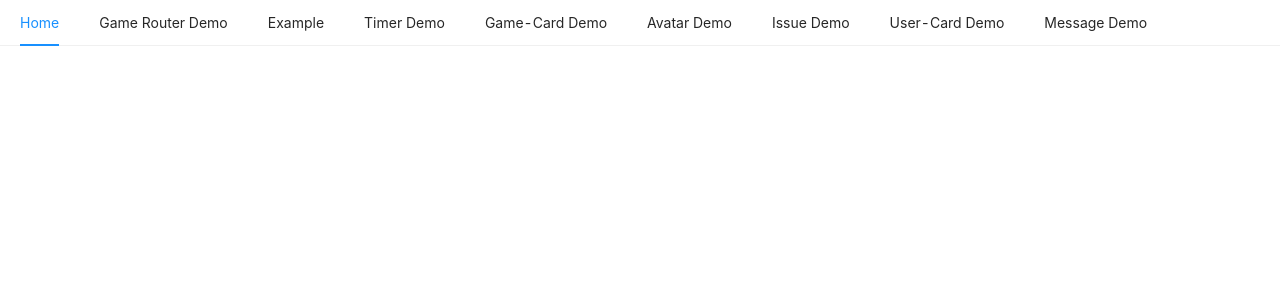
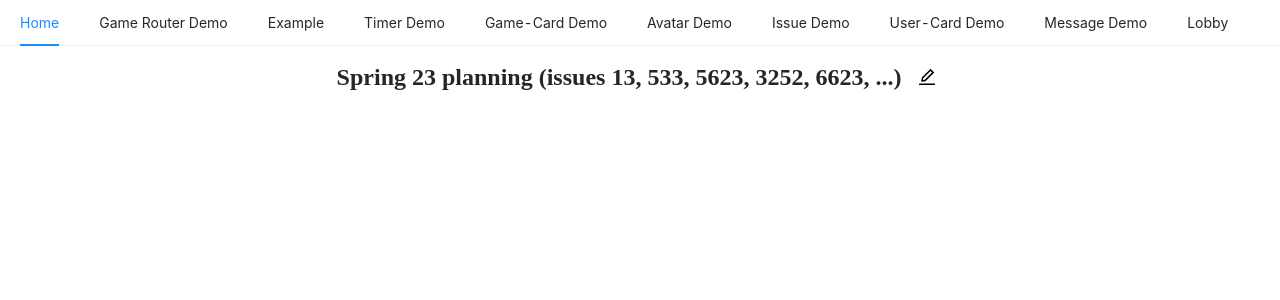
Before and after one commit to fronte-finem/RSS_React-2021Q3_Team-33_Pointing-Poker, a React (Vite) app: page /lobby in a window 1280 px wide. Shown: the top 300 px of the page. Built offline with nearby package versions, Linux system fonts and the light colour scheme.

Commit message:
feat: add lobby modal for edit title

```diff
--- a/client/src/components/app/routes.ts
+++ b/client/src/components/app/routes.ts
@@ -7,6 +7,7 @@ import { PageIssueDemo } from '@client/components/pages/demo/issue';
 import { PageUserCardDemo } from '@client/components/pages/demo/user-card';
 import { PageMessageDemo } from '@client/components/pages/demo/message';
 import { PageGameRouterDemo } from '@client/components/pages/demo/game-router';
+import { PageLobby } from '../pages/lobby/lobby';
 
 interface RouteConf {
   path: string;
@@ -60,4 +61,9 @@ export const routes: RouteConf[] = [
     name: 'Message Demo',
     component: PageMessageDemo,
   },
+  {
+    path: '/lobby',
+    name: 'Lobby',
+    component: PageLobby,
+  },
 ];
--- /dev/null
+++ b/client/src/components/pages/lobby/lobby-buttons.tsx
@@ -0,0 +1,21 @@
+import React from 'react';
+import {
+  StyleEditTitleButton,
+  StyleLobbyEditTitleIcon,
+} from './lobby-info-styles';
+
+interface EditButtonProps {
+  setEditModal: (isShow: boolean) => void;
+}
+
+export const EditTitleButton: React.FC<EditButtonProps> = (props) => {
+  const { setEditModal } = props;
+
+  return (
+    <StyleEditTitleButton
+      type="link"
+      icon={<StyleLobbyEditTitleIcon />}
+      onClick={() => setEditModal(true)}
+    />
+  );
+};
--- /dev/null
+++ b/client/src/components/pages/lobby/lobby-info-styles.tsx
@@ -0,0 +1,25 @@
+import { EditOutlined } from '@ant-design/icons';
+import { Button, Col, Form } from 'antd';
+import styled from 'styled-components';
+
+export const StyleLobbyInfo = styled(Col)`
+  margin-top: 15px;
+  display: flex;
+  justify-content: center;
+  align-items: center;
+`;
+
+export const StyleEditTitleButton = styled(Button)`
+  margin-left: 10px;
+  display: flex;
+  justify-content: center;
+  align-items: center;
+  border: none;
+`;
+
+export const StyleLobbyEditTitleIcon = styled(EditOutlined)`
+  font-size: 18px;
+  color: ${(props) => props.theme.fontColor};
+`;
+
+export const StyleLobbyEditTitleForm = styled(Form)``;
--- /dev/null
+++ b/client/src/components/pages/lobby/lobby-info.tsx
@@ -0,0 +1,35 @@
+import React, { useState } from 'react';
+import { Row } from 'antd';
+import { StyleLobbyTitle } from './lobby-styles';
+import { StyleLobbyInfo } from './lobby-info-styles';
+import { EditTitleButton } from './lobby-buttons';
+import { LobbyEditTitleModal } from './lobby-modal';
+
+const isMaster = true;
+
+export const LobbyInfoSection: React.FC = () => {
+  const [lobbyTitle, setLobbyTitle] = useState(
+    'Spring 23 planning (issues 13, 533, 5623, 3252, 6623, ...)'
+  );
+
+  const [isEditModal, setIsEditModal] = useState(false);
+
+  return (
+    <Row>
+      <StyleLobbyInfo span={24}>
+        <StyleLobbyTitle
+          level={2}
+          style={{ fontSize: '24px', lineHeight: '30px' }}>
+          {lobbyTitle}
+        </StyleLobbyTitle>
+        {isMaster ? <EditTitleButton setEditModal={setIsEditModal} /> : ''}
+        <LobbyEditTitleModal
+          setEditModal={setIsEditModal}
+          lobbyTitle={lobbyTitle}
+          setLobbyTitle={setLobbyTitle}
+          visible={isEditModal}
+        />
+      </StyleLobbyInfo>
+    </Row>
+  );
+};
--- /dev/null
+++ b/client/src/components/pages/lobby/lobby-modal.tsx
@@ -0,0 +1,47 @@
+import { Input } from '@client/components/shared/input/input';
+import { Modal } from '@client/components/shared/modal/modal';
+import React, { ChangeEvent, useState } from 'react';
+// import { StyleLobbyEditTitleForm } from './lobby-info-styles';
+
+interface LobbyEditTitleModalProps {
+  setEditModal: (isShow: boolean) => void;
+  lobbyTitle: string;
+  setLobbyTitle: (title: string) => void;
+  visible: boolean;
+}
+
+export const LobbyEditTitleModal: React.FC<LobbyEditTitleModalProps> = (
+  props
+) => {
+  const { setEditModal, lobbyTitle, setLobbyTitle, visible } = props;
+  const [titleValue, setTitleValue] = useState(lobbyTitle);
+
+  const handleTitleChange = (e: ChangeEvent<HTMLInputElement>) => {
+    const { value } = e.target;
+    setTitleValue(value);
+  };
+
+  const takeTitleChanges = () => {
+    setLobbyTitle(titleValue);
+    setEditModal(false);
+  };
+
+  const cancelTitleChanges = () => {
+    setTitleValue(lobbyTitle);
+    setEditModal(false);
+  };
+
+  return (
+    <Modal
+      content={
+        <Input type="text" value={titleValue} onChange={handleTitleChange} />
+      }
+      title="edit modal"
+      okText="Edit"
+      onOk={takeTitleChanges}
+      onCancel={cancelTitleChanges}
+      cancelText="Cancel"
+      visible={visible}
+    />
+  );
+};
--- /dev/null
+++ b/client/src/components/pages/lobby/lobby-styles.tsx
@@ -0,0 +1,14 @@
+import { Layout, Typography } from 'antd';
+import styled from 'styled-components';
+
+const { Title } = Typography;
+
+export const StyleLobbyPage = styled(Layout)`
+  background-color: ${(props) => props.theme.bg};
+`;
+
+export const StyleLobbyTitle = styled(Title)`
+  margin: 0 !important;
+  font-family: 'Ruda';
+  font-weight: bold;
+`;
--- /dev/null
+++ b/client/src/components/pages/lobby/lobby.tsx
@@ -0,0 +1,11 @@
+import React from 'react';
+import { LobbyInfoSection } from './lobby-info';
+import { StyleLobbyPage } from './lobby-styles';
+
+export const PageLobby: React.FC = () => {
+  return (
+    <StyleLobbyPage>
+      <LobbyInfoSection />
+    </StyleLobbyPage>
+  );
+};
--- a/client/src/components/shared/modal/modal.tsx
+++ b/client/src/components/shared/modal/modal.tsx
@@ -45,8 +45,10 @@ const StyledModal = styled(AntModal)`
 export const Modal: React.FC<ModalFuncProps> = (props) => {
   const { title, onOk, onCancel, okText, cancelText, content } = props;
   const footer = [
-    <Button onClick={onOk}>{okText}</Button>,
-    <Button type="default" onClick={onCancel}>
+    <Button onClick={onOk} key="ok-modal-btn">
+      {okText}
+    </Button>,
+    <Button type="default" onClick={onCancel} key="cancel-modal-btn">
       {cancelText}
     </Button>,
   ];
```
